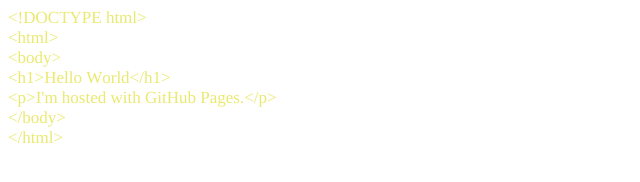
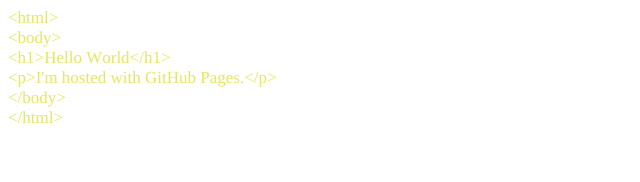
Before and after one commit to sz20000/sz20000.github.io, a plain HTML site: page index.html in a window 1280 px wide. Shown: the whole page, without its empty margins (0-640 px from the left). Drawn offline with Linux system fonts and the light colour scheme.

Commit message:
Update index.html

```diff
--- a/index.html
+++ b/index.html
@@ -7,12 +7,11 @@
   <meta name="Generator" content="Cocoa HTML Writer">
   <meta name="CocoaVersion" content="1894">
   <style type="text/css">
-    p.p1 {margin: 0.0px 0.0px 0.0px 0.0px; line-height: 20.0px; font: 17.0px Times; color: #eae96f; -webkit-text-stroke: #eae96f}
+    p.p1 {margin: 0.0px 0.0px 0.0px 0.0px; line-height: 20.0px; font: 17.0px Times; color: #e5e75c; -webkit-text-stroke: #e5e75c}
     span.s1 {font-kerning: none}
   </style>
 </head>
 <body>
-<p class="p1"><span class="s1">&lt;!DOCTYPE html&gt;</span></p>
 <p class="p1"><span class="s1">&lt;html&gt;</span></p>
 <p class="p1"><span class="s1">&lt;body&gt;</span></p>
 <p class="p1"><span class="s1">&lt;h1&gt;Hello World&lt;/h1&gt;</span></p>
```
